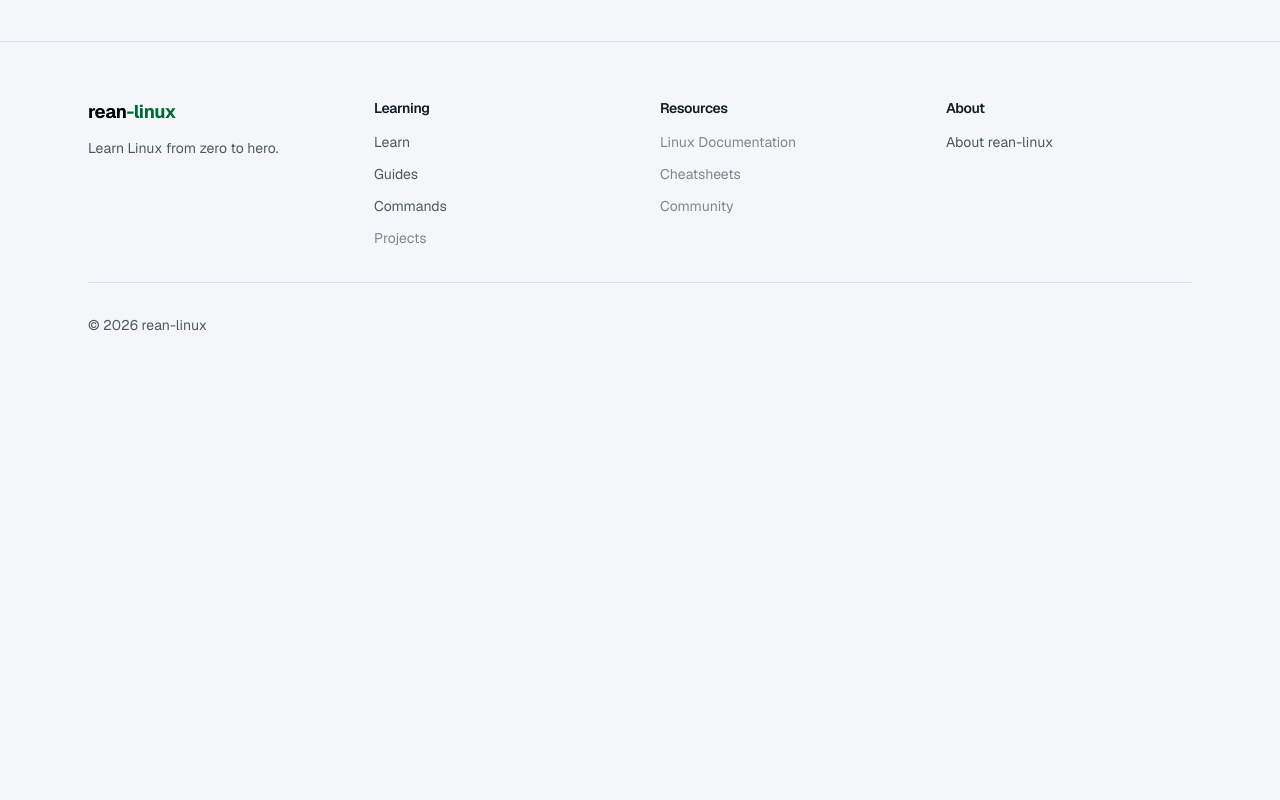
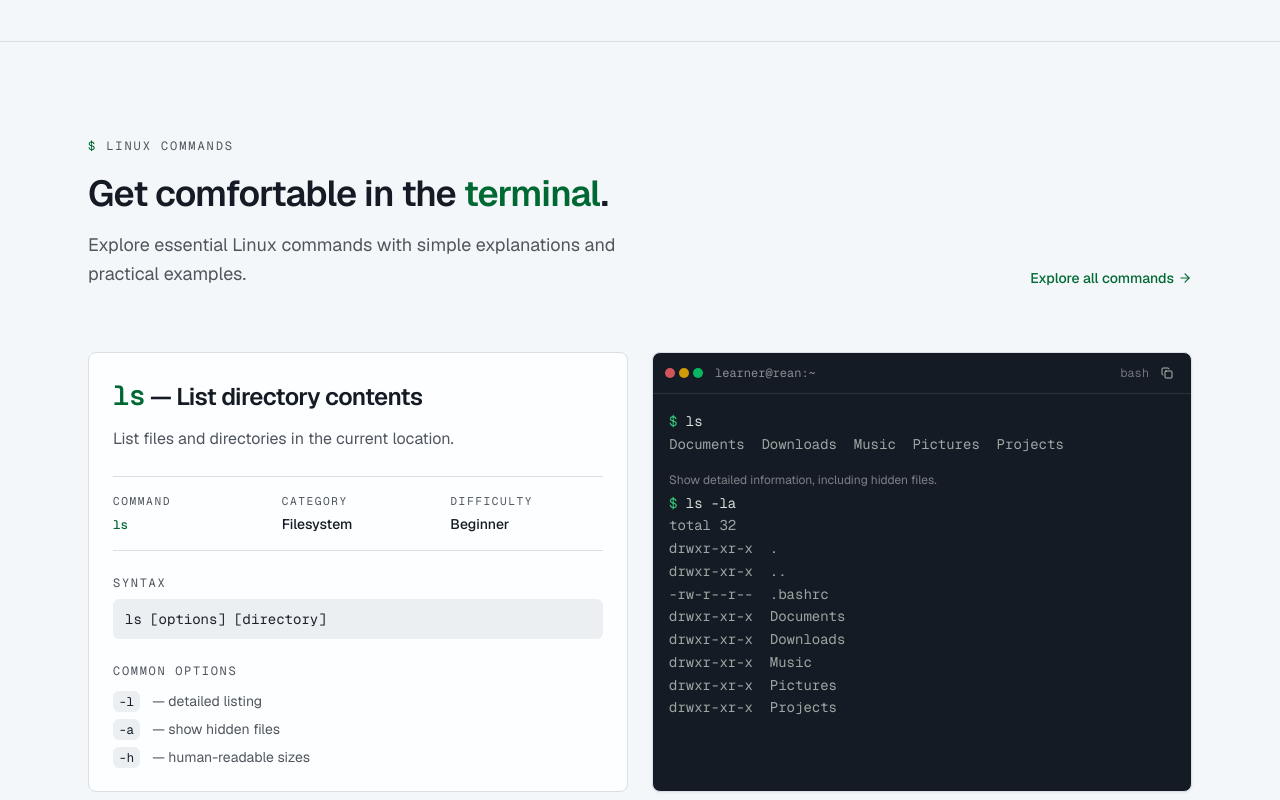
Before and after one commit to bunsalcoder/rean-linux, a Next.js app: page / in a window 1280 px wide. Shown: the part 4180-4980 px from the top of the page. Before the commit the page ends 4571 px from the top, so only its background shows below. Built offline with nearby package versions, Linux system fonts and the light colour scheme; no server answers.

Commit message:
feat: add homepage command spotlight section

```diff
--- a/src/app/page.tsx
+++ b/src/app/page.tsx
@@ -1,3 +1,4 @@
+import { CommandSpotlight } from "@/components/home/command-spotlight";
 import { ExploreTopics } from "@/components/home/explore-topics";
 import { FeaturedGuides } from "@/components/home/featured-guides";
 import { Hero } from "@/components/home/hero";
@@ -10,6 +11,7 @@ export default function HomePage() {
       <LearningPath />
       <ExploreTopics />
       <FeaturedGuides />
+      <CommandSpotlight />
     </>
   );
 }
--- /dev/null
+++ b/src/components/home/command-spotlight.tsx
@@ -0,0 +1,183 @@
+import { ArrowRight } from "lucide-react";
+import Link from "next/link";
+
+import { Container } from "@/components/layout/container";
+import { Terminal } from "@/components/ui/terminal";
+import { spotlightCommand } from "@/config/commands";
+import { cn } from "@/lib/utils";
+
+const exploreLinkClassName = cn(
+  "group/all text-primary inline-flex min-h-11 items-center gap-1 text-sm font-medium sm:min-h-0",
+  "focus-visible:ring-ring rounded-sm focus-visible:ring-2 focus-visible:ring-offset-2 focus-visible:outline-none",
+);
+
+export function CommandSpotlight() {
+  const command = spotlightCommand;
+  const headingId = "command-spotlight-heading";
+  const titleId = `command-${command.command}-title`;
+
+  return (
+    <section aria-labelledby={headingId} className="border-t">
+      <Container className="py-16 sm:py-20 lg:py-24">
+        <header className="flex flex-col gap-6 sm:flex-row sm:items-end sm:justify-between sm:gap-8">
+          <div className="max-w-2xl min-w-0">
+            <p className="text-muted-foreground font-mono text-xs tracking-[0.14em] sm:tracking-[0.16em]">
+              <span className="text-primary" aria-hidden="true">
+                ${" "}
+              </span>
+              LINUX COMMANDS
+            </p>
+            <h2
+              id={headingId}
+              className="font-heading mt-5 text-3xl font-semibold tracking-tight text-pretty sm:text-4xl"
+            >
+              Get comfortable in the{" "}
+              <span className="text-primary">terminal</span>.
+            </h2>
+            <p className="text-muted-foreground mt-4 max-w-xl text-base leading-relaxed sm:text-lg">
+              Explore essential Linux commands with simple explanations and
+              practical examples.
+            </p>
+          </div>
+
+          <ExploreCommandsLink className="hidden shrink-0 sm:inline-flex" />
+        </header>
+
+        <div className="mt-12 grid grid-cols-1 gap-4 sm:mt-16 sm:gap-5 lg:grid-cols-2 lg:items-stretch lg:gap-6">
+          <article aria-labelledby={titleId} className="group/command min-w-0">
+            <div
+              className={cn(
+                "bg-card h-full rounded-lg border p-5 sm:p-6",
+                "transition-[border-color,box-shadow] duration-200",
+                "group-hover/command:border-primary/40 group-hover/command:shadow-sm",
+              )}
+            >
+              <h3
+                id={titleId}
+                className="font-heading text-xl font-semibold tracking-tight sm:text-2xl"
+              >
+                <code
+                  className={cn(
+                    "text-primary bg-transparent p-0 font-mono text-[1.15em] font-semibold",
+                    "group-hover/command:text-primary/80 transition-colors duration-200",
+                  )}
+                >
+                  {command.command}
+                </code>
+                <span> — </span>
+                {command.title}
+              </h3>
+
+              <p className="text-muted-foreground mt-3 text-sm leading-relaxed sm:text-base">
+                {command.description}
+              </p>
+
+              <dl className="mt-6 grid grid-cols-1 gap-3 border-y py-4 sm:grid-cols-3 sm:gap-4">
+                <MetaItem term="Command" value={command.command} mono />
+                <MetaItem term="Category" value={command.category} />
+                <MetaItem term="Difficulty" value={command.difficulty} />
+              </dl>
+
+              <div className="mt-6">
+                <h4 className="text-muted-foreground font-mono text-xs tracking-[0.14em] uppercase">
+                  Syntax
+                </h4>
+                <pre className="bg-muted mt-2 overflow-x-auto rounded-md border-0 px-3 py-2.5">
+                  <code>{command.syntax}</code>
+                </pre>
+              </div>
+
+              <div className="mt-6">
+                <h4 className="text-muted-foreground font-mono text-xs tracking-[0.14em] uppercase">
+                  Common options
+                </h4>
+                <dl className="mt-3 space-y-2">
+                  {command.options.map((option) => (
+                    <div
+                      key={option.flag}
+                      className="grid grid-cols-[auto_1fr] items-baseline gap-x-3 gap-y-0.5 text-sm"
+                    >
+                      <dt>
+                        <code
+                          className={cn(
+                            "bg-muted text-foreground px-1.5 py-0.5",
+                            "hover:text-primary transition-colors duration-200",
+                          )}
+                        >
+                          {option.flag}
+                        </code>
+                      </dt>
+                      <dd className="text-muted-foreground">
+                        <span aria-hidden="true">— </span>
+                        {option.description}
+                      </dd>
+                    </div>
+                  ))}
+                </dl>
+              </div>
+            </div>
+          </article>
+
+          <div className="flex min-w-0 flex-col gap-3">
+            <Terminal
+              title="learner@rean:~"
+              language="bash"
+              copyLabel="Copy command examples"
+              className="h-full shadow-sm"
+              lines={command.examples.map((example) => ({
+                command: example.command,
+                output: example.output,
+                note:
+                  example.description === command.description
+                    ? undefined
+                    : example.description,
+              }))}
+            />
+          </div>
+        </div>
+
+        <div className="mt-8 sm:hidden">
+          <ExploreCommandsLink />
+        </div>
+      </Container>
+    </section>
+  );
+}
+
+function MetaItem({
+  term,
+  value,
+  mono = false,
+}: {
+  term: string;
+  value: string;
+  mono?: boolean;
+}) {
+  return (
+    <div className="min-w-0">
+      <dt className="text-muted-foreground font-mono text-[0.7rem] tracking-[0.14em] uppercase">
+        {term}
+      </dt>
+      <dd
+        className={cn(
+          "mt-1 text-sm font-medium",
+          mono && "text-primary font-mono",
+        )}
+      >
+        {mono ? <code className="bg-transparent p-0">{value}</code> : value}
+      </dd>
+    </div>
+  );
+}
+
+function ExploreCommandsLink({ className }: { className?: string }) {
+  return (
+    <Link href="/commands" className={cn(exploreLinkClassName, className)}>
+      Explore all commands
+      <ArrowRight
+        aria-hidden="true"
+        className="size-3.5 transition-transform duration-200 group-hover/all:translate-x-0.5 group-focus-visible/all:translate-x-0.5"
+      />
+    </Link>
+  );
+}
--- a/src/components/ui/copy-button.tsx
+++ b/src/components/ui/copy-button.tsx
@@ -8,9 +8,37 @@ import { Button } from "@/components/ui/button";
 type CopyButtonProps = {
   text: string;
   className?: string;
+  label?: string;
 };
 
-export function CopyButton({ text, className }: CopyButtonProps) {
+function copyWithFallback(text: string): boolean {
+  const textarea = document.createElement("textarea");
+  textarea.value = text;
+  textarea.setAttribute("readonly", "");
+  textarea.setAttribute("aria-hidden", "true");
+  textarea.style.position = "fixed";
+  textarea.style.top = "0";
+  textarea.style.left = "0";
+  textarea.style.opacity = "0";
+  document.body.appendChild(textarea);
+  textarea.focus();
+  textarea.select();
+  textarea.setSelectionRange(0, textarea.value.length);
+
+  try {
+    return document.execCommand("copy");
+  } catch {
+    return false;
+  } finally {
+    textarea.remove();
+  }
+}
+
+export function CopyButton({
+  text,
+  className,
+  label = "Copy to clipboard",
+}: CopyButtonProps) {
   const [copied, setCopied] = useState(false);
   const timeoutRef = useRef<number | null>(null);
 
@@ -26,7 +54,9 @@ export function CopyButton({ text, className }: CopyButtonProps) {
     try {
       await navigator.clipboard.writeText(text);
     } catch {
-      return;
+      if (!copyWithFallback(text)) {
+        return;
+      }
     }
 
     setCopied(true);
@@ -47,7 +77,7 @@ export function CopyButton({ text, className }: CopyButtonProps) {
       size="icon-xs"
       onClick={handleCopy}
       className={className}
-      aria-label={copied ? "Copied" : "Copy to clipboard"}
+      aria-label={copied ? "Copied" : label}
     >
       {copied ? <Check aria-hidden="true" /> : <Copy aria-hidden="true" />}
       <span className="sr-only" aria-live="polite">
--- a/src/components/ui/terminal.tsx
+++ b/src/components/ui/terminal.tsx
@@ -6,6 +6,7 @@ import { cn } from "@/lib/utils";
 export type TerminalLine = {
   command: string;
   output?: string;
+  note?: string;
 };
 
 type TerminalProps = {
@@ -14,13 +15,22 @@ type TerminalProps = {
   lines?: TerminalLine[];
   children?: ReactNode;
   className?: string;
+  copyLabel?: string;
 };
 
 function toCopyText(lines: readonly TerminalLine[]): string {
   return lines
-    .flatMap((line) =>
-      line.output ? [`$ ${line.command}`, line.output] : [`$ ${line.command}`],
-    )
+    .flatMap((line) => {
+      const blocks: string[] = [];
+      if (line.note) {
+        blocks.push(`# ${line.note}`);
+      }
+      blocks.push(`$ ${line.command}`);
+      if (line.output) {
+        blocks.push(line.output);
+      }
+      return blocks;
+    })
     .join("\n");
 }
 
@@ -30,38 +40,48 @@ export function Terminal({
   lines,
   children,
   className,
+  copyLabel,
 }: TerminalProps) {
   const copyText = lines ? toCopyText(lines) : undefined;
 
   return (
     <figure
       className={cn(
-        "bg-terminal text-terminal-foreground overflow-hidden rounded-lg border",
+        "bg-terminal text-terminal-foreground flex min-w-0 flex-col overflow-hidden rounded-lg border",
         className,
       )}
     >
-      <figcaption className="flex items-center gap-3 border-b px-3 py-2">
-        <span className="flex gap-1" aria-hidden="true">
+      <figcaption className="flex items-center gap-3 border-b border-white/10 px-3 py-2">
+        <span className="flex shrink-0 gap-1" aria-hidden="true">
           <span className="size-2.5 rounded-full bg-red-400/80" />
           <span className="size-2.5 rounded-full bg-amber-400/80" />
           <span className="size-2.5 rounded-full bg-green-400/80" />
         </span>
-        <span className="text-muted-foreground min-w-0 flex-1 truncate text-center font-mono text-xs">
+        <span className="min-w-0 flex-1 truncate font-mono text-xs text-white/50">
           {title}
         </span>
-        <span className="text-muted-foreground font-mono text-xs">
-          {language}
-        </span>
-        {copyText ? (
-          <CopyButton
-            text={copyText}
-            className="text-terminal-foreground hover:text-terminal-foreground hover:bg-white/10"
-          />
-        ) : null}
+        <div className="flex shrink-0 items-center gap-1.5">
+          <span className="font-mono text-xs text-white/40">{language}</span>
+          {copyText ? (
+            <CopyButton
+              text={copyText}
+              label={copyLabel}
+              className="text-terminal-foreground/80 hover:text-terminal-foreground size-10 hover:bg-white/10 sm:size-6"
+            />
+          ) : null}
+        </div>
       </figcaption>
-      <div className="overflow-x-auto p-4 font-mono text-sm leading-relaxed">
+      <div className="flex-1 overflow-x-auto p-4 font-mono text-sm leading-relaxed">
         {lines?.map((line, index) => (
-          <div key={`${line.command}-${index}`} className="whitespace-pre">
+          <div
+            key={`${line.command}-${index}`}
+            className="mb-4 whitespace-pre last:mb-0"
+          >
+            {line.note ? (
+              <p className="mb-1 font-sans text-xs text-pretty whitespace-normal text-white/45">
+                {line.note}
+              </p>
+            ) : null}
             <div>
               <span className="text-prompt select-none" aria-hidden="true">
                 ${" "}
@@ -69,7 +89,7 @@ export function Terminal({
               <span>{line.command}</span>
             </div>
             {line.output ? (
-              <div className="text-muted-foreground">{line.output}</div>
+              <div className="text-terminal-foreground/70">{line.output}</div>
             ) : null}
           </div>
         ))}
--- /dev/null
+++ b/src/config/commands.ts
@@ -0,0 +1,61 @@
+export const COMMAND_DIFFICULTIES = ["Beginner", "Intermediate"] as const;
+
+export type CommandDifficulty = (typeof COMMAND_DIFFICULTIES)[number];
+
+export type CommandOption = {
+  flag: string;
+  description: string;
+};
+
+export type CommandExample = {
+  command: string;
+  output?: string;
+  description: string;
+};
+
+export type SpotlightCommand = {
+  command: string;
+  title: string;
+  description: string;
+  category: string;
+  difficulty: CommandDifficulty;
+  syntax: string;
+  options: readonly CommandOption[];
+  examples: readonly CommandExample[];
+};
+
+export const spotlightCommand: SpotlightCommand = {
+  command: "ls",
+  title: "List directory contents",
+  description: "List files and directories in the current location.",
+  category: "Filesystem",
+  difficulty: "Beginner",
+  syntax: "ls [options] [directory]",
+  options: [
+    { flag: "-l", description: "detailed listing" },
+    { flag: "-a", description: "show hidden files" },
+    { flag: "-h", description: "human-readable sizes" },
+  ],
+  examples: [
+    {
+      command: "ls",
+      output: "Documents  Downloads  Music  Pictures  Projects",
+      description: "List files and directories in the current location.",
+    },
+    {
+      command: "ls -la",
+      output: [
+        "total 32",
+        "drwxr-xr-x  .",
+        "drwxr-xr-x  ..",
+        "-rw-r--r--  .bashrc",
+        "drwxr-xr-x  Documents",
+        "drwxr-xr-x  Downloads",
+        "drwxr-xr-x  Music",
+        "drwxr-xr-x  Pictures",
+        "drwxr-xr-x  Projects",
+      ].join("\n"),
+      description: "Show detailed information, including hidden files.",
+    },
+  ],
+};
```
